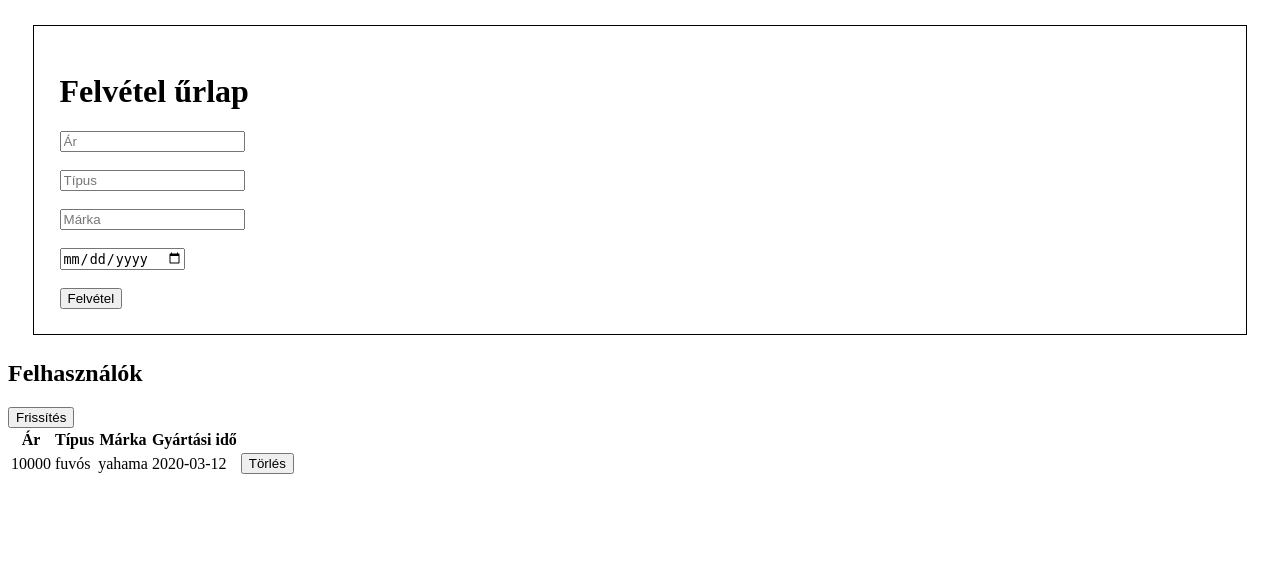
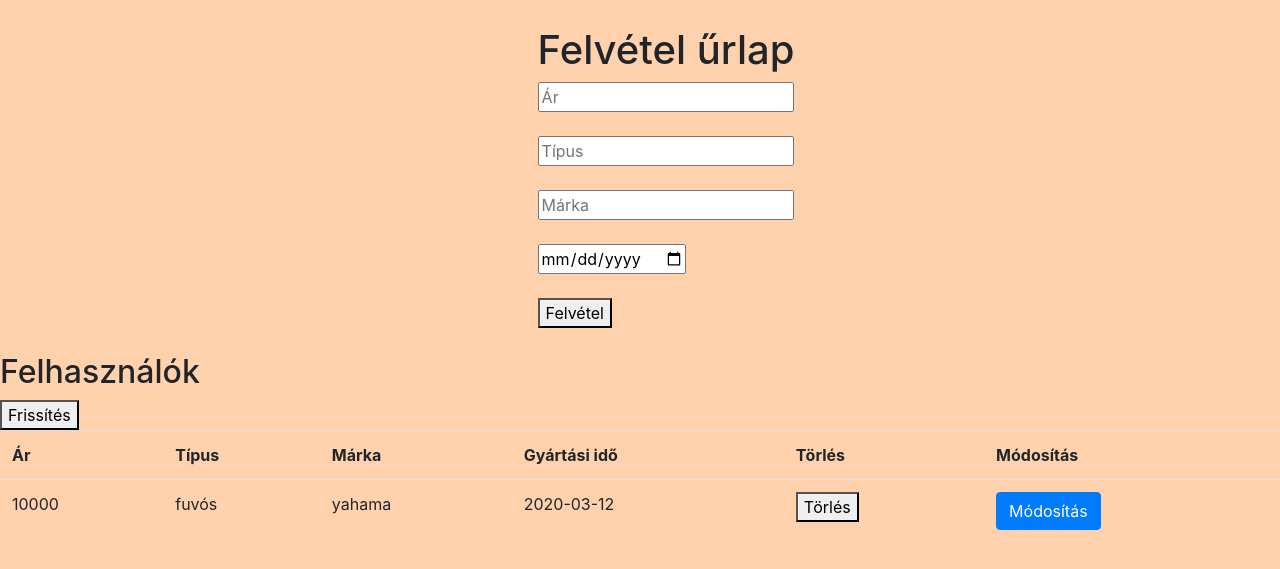
Before and after one commit to xvs921/PHP20200131, a PHP site: page /index.php in a window 1280 px wide. Shown: the top 569 px of the page. Run offline with PHP 8.4, Linux system fonts and the light colour scheme; data comes from the database, SQL or seed files in the repository.

Commit message:
Full update

```diff
--- a/ajax.js
+++ b/ajax.js
@@ -49,10 +49,17 @@ function torles(id) {
   	xhttp.send();
 }
 
-/*function permUpdate(id) {
-	upd_url = "";
+function update(id) {
+	upd_url = ""
 	upd_url += "?input_id=" + id;
-	upd_url += "&input_perm=" + document.getElementById("input_perm").value;
+	upd_url += "&input_ar=" + document.getElementById("input_upd_ar").value;
+	upd_url += "&input_tipus=" + document.getElementById("input_upd_tipus").value;
+	upd_url += "&input_marka=" + document.getElementById("input_upd_marka").value;
+	upd_url += "&input_gyartasiIdo=" + document.getElementById("input_upd_gyartasiIdo").value;
+	document.getElementById("input_ar").value = "";
+	document.getElementById("input_tipus").value = "";
+	document.getElementById("input_marka").value = "user";
+	document.getElementById("input_gyartasiIdo").value = "";
 
 	var xhttp = new XMLHttpRequest();
   	xhttp.onreadystatechange = function() {
@@ -62,6 +69,6 @@ function torles(id) {
 			  list();
     	}
   	};
-  	xhttp.open("GET", "permupdate.php" + upd_url, true);
+  	xhttp.open("GET", "update.php" + upd_url, true);
   	xhttp.send();
-}*/
+}
--- a/classes.php
+++ b/classes.php
@@ -1,6 +1,14 @@
+<html>
+<head>
+<link rel="stylesheet" href="https://maxcdn.bootstrapcdn.com/bootstrap/4.4.1/css/bootstrap.min.css">
+  <script src="https://ajax.googleapis.com/ajax/libs/jquery/3.4.1/jquery.min.js"></script>
+  <script src="https://cdnjs.cloudflare.com/ajax/libs/popper.js/1.16.0/umd/popper.min.js"></script>
+  <script src="https://maxcdn.bootstrapcdn.com/bootstrap/4.4.1/js/bootstrap.min.js"></script>
+</head>
+</html>
 <?php
 class Adatbazis{
-	public $servername = "localhost:3306";
+	public $servername = "localhost:3307";
 	public $username = "root";
 	public $password = "";
 	public $dbname = "hangszerek";
@@ -33,12 +41,14 @@ class Adatbazis{
         $this->sql = "SELECT * FROM hangszer";
 		$this->result = $this->conn->query($this->sql); ?>
 
-        <table>
+        <table class="table table-hover">
         <tr>
             <th>Ár</th>
             <th>Típus</th>
             <th>Márka</th>
             <th>Gyártási idő</th>
+            <th>Törlés</th>
+            <th>Módosítás</th>
         </tr> <?php
 		if ($this->result->num_rows > 0) {
 			while($this->row = $this->result->fetch_assoc()) { ?>
@@ -49,7 +59,38 @@ class Adatbazis{
                     <td><?php echo $this->row["gyartasiIdo"]; ?></td>
 					<td>
                         <button onclick=torles(<?php echo $this->row["id"]; ?>)>Törlés</button>
-                    </td> <?php
+                    </td>
+                    <td>
+                <!-- Button trigger modal -->
+<button type="button" class="btn btn-primary" data-toggle="modal" data-target="#exampleModal">
+  Módosítás
+</button>
+
+<!-- Modal -->
+<div class="modal fade" id="exampleModal" tabindex="-1" role="dialog" aria-labelledby="exampleModalLabel" aria-hidden="true">
+  <div class="modal-dialog" role="document">
+    <div class="modal-content">
+      <div class="modal-header">
+        <h5 class="modal-title" id="exampleModalLabel">Módosítás</h5>
+        <button type="button" class="close" data-dismiss="modal" aria-label="Close">
+          <span aria-hidden="true">&times;</span>
+        </button>
+      </div>
+      <div class="modal-body">
+	  	<div style="padding: 2%; margin:auto">
+		<input type="number" id="input_upd_ar" placeholder="Ár" value="<?php echo $this->row["ar"]; ?>"><br /><br />
+		<input type="text" id="input_upd_tipus" placeholder="Típus" value="<?php echo $this->row["tipus"]; ?>"><br /><br />
+		<input type="text" id="input_upd_marka" placeholder="Márka" value="<?php echo $this->row["marka"]; ?>"><br /><br />
+		<input type="date" id="input_upd_gyartasiIdo" placeholder="Gyártási idő" value="<?php echo $this->row["gyartasiIdo"]; ?>"><br /><br />
+		</div>
+      </div>
+      <div class="modal-footer">
+        <button type="button" class="btn btn-primary" onclick="update(<?php echo $this->row['id']; ?>)" data-dismiss="modal">Mentés</button>
+      </div>
+    </div>
+  </div>
+</div>
+            </td> <?php
 			}
         }
         else { ?>
@@ -62,9 +103,10 @@ class Adatbazis{
         $this->sql = "DELETE FROM hangszer WHERE id=" . $id;
         $this->conn->query($this->sql);
     }
-		public function update($id,$ar,$tipus,$marka,$gyartasiIdo)
+    public function update($id)
 	{
-		$this->sql = "Update hangszer SET ar=".$ar.",  tipus =". $tipus.", marka=".$marka.", gyartasiIdo=".$gyartasiIdo.", WHERE id=" . $id;
+        $this->sql = "UPDATE hangszer SET ar='".$_GET["input_ar"]."', tipus='".$_GET["input_tipus"]."', marka='".$_GET["input_marka"]."', gyartasiIdo='".$_GET["input_gyartasiIdo"]."'
+                        WHERE id=".$id;
         $this->conn->query($this->sql);
 	}
 
--- a/index.php
+++ b/index.php
@@ -2,11 +2,15 @@
 <html>
 <head>
 	<script type="text/javascript" src="ajax.js"></script>
-	<!---<link rel="stylesheet" href="style.css">-->
+	<script src="https://ajax.googleapis.com/ajax/libs/jquery/3.4.1/jquery.min.js"></script>
+  <script src="https://cdnjs.cloudflare.com/ajax/libs/popper.js/1.16.0/umd/popper.min.js"></script>
+  <script src="https://maxcdn.bootstrapcdn.com/bootstrap/4.4.1/js/bootstrap.min.js"></script>
 </head>
 <html>
-<body onload="list()">
-	<div style="border: 1px solid black; padding: 2%; margin: 2%">
+<body onload="list()"style="background-color: #FFD2AD">
+
+
+	<div style="padding: 2%; margin-left:40%">
 		<h1>Felvétel űrlap</h1>
 		<input type="number" id="input_ar" placeholder="Ár"><br /><br />
 		<input type="text" id="input_tipus" placeholder="Típus"><br /><br />
--- a/update.php
+++ b/update.php
@@ -1,5 +1,4 @@
-
 <?php
     include("classes.php");
 	$update = new Adatbazis();
-	$update->update($_GET["input_id"],$_GET["input_ar"],$_GET["input_termek"],$_GET["input_marka"],$_GET["input_gyartasiIdo"]); ?>
+	$update->update($_GET["input_id"]); ?>
```
